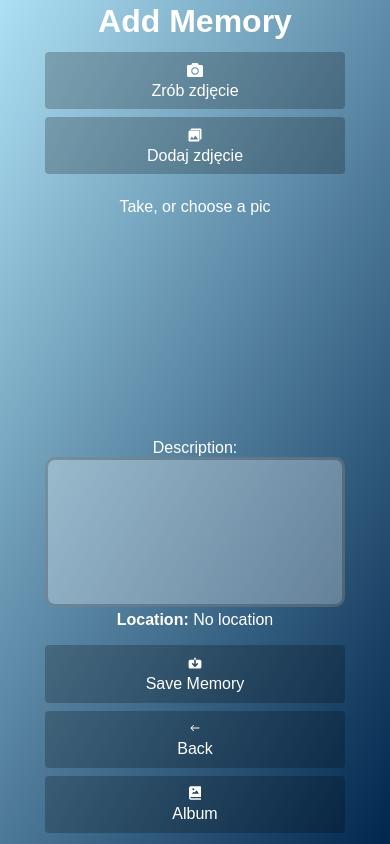
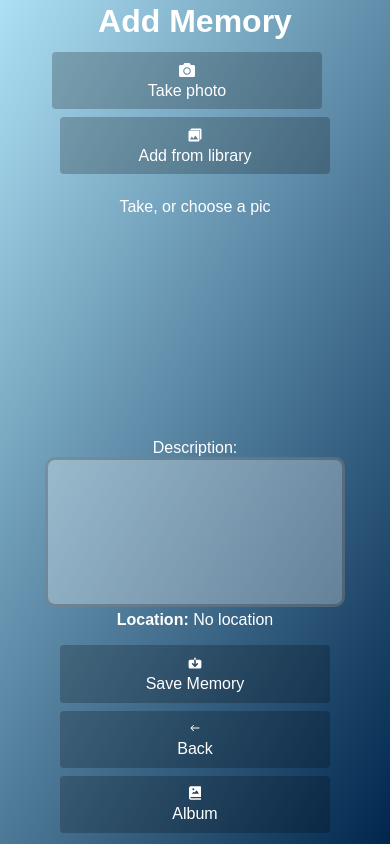
Before and after one commit to MiloszNejbauer/Pwa, a React (Create React App) app: page /add-memory in a window 390 px wide. Built offline with nearby package versions, Linux system fonts and the light colour scheme; no server answers.

Commit message:
male poprawki

```diff
--- a/src/App.css
+++ b/src/App.css
@@ -41,7 +41,7 @@
   }
 }
 
-/* 1. Globalne reset/normowanie marginesów */
+
 * {
   box-sizing: border-box;
   margin: 0;
@@ -50,20 +50,20 @@
   align-items: center;
 }
 
-/* 2. Styl ciała dokumentu: gradient tła i domyślna czcionka */
+
 body {
   font-family: Arial, sans-serif;
-  /* Gradient: start (błękit) -> koniec (ciemny niebieski) */
+
   background: linear-gradient(120deg, #ade0f4 0%, #00264d 100%);
   min-height: 100vh;
-  color: #fff; /* Tekst na jasnym/ciemnym tle */
+  color: #fff;
   justify-content: center;
   align-items: center;
 }
 
-/* 3. Opcjonalny kontener główny, żeby treść była zwarta */
+
 .container {
-  max-width: 600px; /* max szerokość na desktopie */
+  max-width: 600px;
   margin: 0 auto;
   padding: 1rem;
   display: flex;
@@ -71,7 +71,7 @@ body {
   align-items: center;
 }
 
-/* 4. Nagłówki, odstępy */
+
 h1, h2, h3 {
   margin-bottom: 1rem;
   justify-content: center;
@@ -84,7 +84,7 @@ p {
   align-items: center;
 }
 
-/* 5. Styl przycisków - lekko pomarańczowy */
+
 button {
   background-color: #0000003a;
   border: none;
@@ -99,10 +99,10 @@ button {
 }
 
 button:hover {
-  opacity: 0.5; /* delikatny efekt przy najechaniu */
+  opacity: 0.5;
 }
 
-/* 6. Tagi input, textarea - podstawowe style */
+
 input {
   width: 100%;
   padding: 0.5rem;
@@ -127,9 +127,8 @@ textarea {
   resize: none;
 }
 
-/* 7. Responsywność
-   Przy mniejszych ekranach poniżej 600px
-   zwiększamy wewnętrzne odstępy, zmniejszamy font, itp.
+/* Responsywność przy mniejszych ekranach poniżej 600px
+   zwiększone wewnętrzne odstępy, zmniejszony font, itp.
 */
 @media (max-width: 600px) {
   .container {
@@ -137,7 +136,7 @@ textarea {
   }
 
   button {
-    width: 100%;  /* przyciski na pełną szerokość na mobilkach */
+    width: 90%;
     margin-right: 0;
     margin-bottom: 0.5rem;
   }
--- a/src/components/OnlineStatus.js
+++ b/src/components/OnlineStatus.js
@@ -13,7 +13,6 @@ function OnlineStatus() {
     window.addEventListener('online', handleOnline);
     window.addEventListener('offline', handleOffline);
 
-    // Czyszczenie po odmontowaniu komponentu
     return () => {
       window.removeEventListener('online', handleOnline);
       window.removeEventListener('offline', handleOffline);
@@ -45,7 +44,7 @@ function OnlineStatus() {
     zIndex: 1000,
   };
 
-  // Style zależne od stanu animacji
+
   const transitionStyles = {
     entering: { opacity: 1 },
     entered:  { opacity: 1 },
--- a/src/pages/AddMemory.js
+++ b/src/pages/AddMemory.js
@@ -33,14 +33,14 @@ function AddMemoryInputFile() {
   useEffect(() => {
     fetchLocation();
   }, []);
-
+// Pobieranie lokalizacji
   const fetchLocation = async () => {
     if ('geolocation' in navigator) {
       navigator.geolocation.getCurrentPosition(
         async (position) => {
           const lat = position.coords.latitude;
           const lng = position.coords.longitude;
-          // Użyj swojego reverse geocoding, np. BigDataCloud
+
           try {
             const res = await fetch(
               `https://api.bigdatacloud.net/data/reverse-geocode-client?latitude=${lat}&longitude=${lng}&localityLanguage=en`
@@ -48,21 +48,21 @@ function AddMemoryInputFile() {
             const data = await res.json();
             setLocation(data.city || data.locality || `${lat},${lng}`);
           } catch (error) {
-            console.error('Błąd reverse geocoding:', error);
+            console.error('Reverse geocoding error:', error);
             setLocation(`(${lat}, ${lng})`);
           }
         },
         (err) => {
-          console.error('Błąd geolokalizacji:', err);
-          setLocation('Nie udało się pobrać lokalizacji');
+          console.error('Localization error:', err);
+          setLocation('Failed to fetch localization');
         }
       );
     } else {
-      setLocation('Geolokalizacja niedostępna');
+      setLocation('Localization unavailable');
     }
   };
 
-  // Obsługa zmiany pliku (wspólna dla obu inputów)
+  // Obsługa zmiany pliku
   const handleFileChange = (e) => {
     const file = e.target.files[0];
     if (!file) return;
@@ -76,7 +76,7 @@ function AddMemoryInputFile() {
 
   const saveMemory = () => {
     if (!photo) {
-      alert('Najpierw wybierz lub zrób zdjęcie!');
+      alert('Take or choose a pic first!');
       return;
     }
     const newMemory = {
@@ -113,7 +113,7 @@ function AddMemoryInputFile() {
     <div>
       <h1>Add Memory</h1>
 
-      {/* Ukryty input do robienia zdjęcia (otwiera aparat) */}
+{/* Ukryty input do robienia zdjęcia (otwiera aparat) */}
       <input
         type="file"
         accept="image/*"
@@ -135,9 +135,9 @@ function AddMemoryInputFile() {
       {/* Przyciski, które otwierają odpowiednie inputy */}
       <div style={{ marginBottom: '1rem' }}>
         <button onClick={openCamera} style={{ marginRight: '1rem' }}>
-        <FaCamera /> <br/>Zrób zdjęcie
-        </button>
-        <button onClick={openGallery}><IoMdPhotos/> <br />Dodaj zdjęcie</button>
+        <FaCamera /> <br/>Take photo</button>
+
+        <button onClick={openGallery}><IoMdPhotos/> <br />Add from library</button>
       </div>
 
       <div style={{ marginBottom: '1rem', width: '300px', height: '225px', border: '0px solid #ccc' }}>
--- a/src/pages/Home.js
+++ b/src/pages/Home.js
@@ -20,8 +20,8 @@ function Home() {
     <div>
       <h1>Memories App</h1>
       <p>
-        Aplikacja służąca do zapisywania wspomnień w albumie.
-        Zrób lub dodaj zdjęcie, dodaj opis i zapisz swoje wspomnienie.
+      An application for saving memories in an album.
+      Take or add a photo, write a description, and save your memory.
       </p>
 
       <button onClick={goToAddMemory}> <IoAddCircleOutline /> <br/>Add Memory</button>
```
